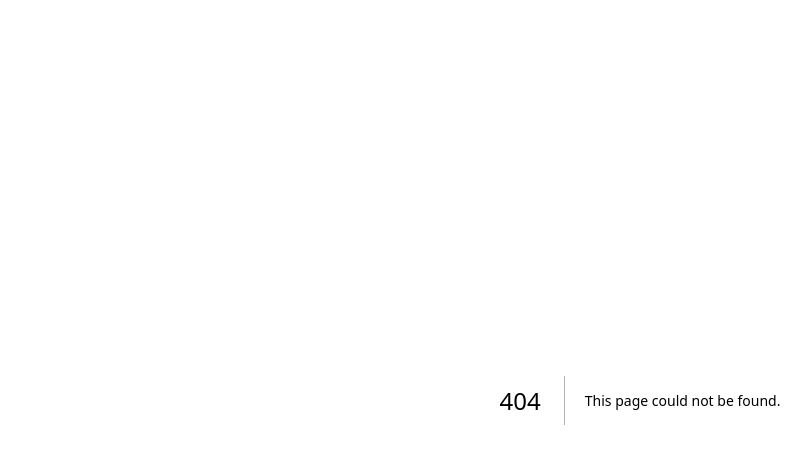
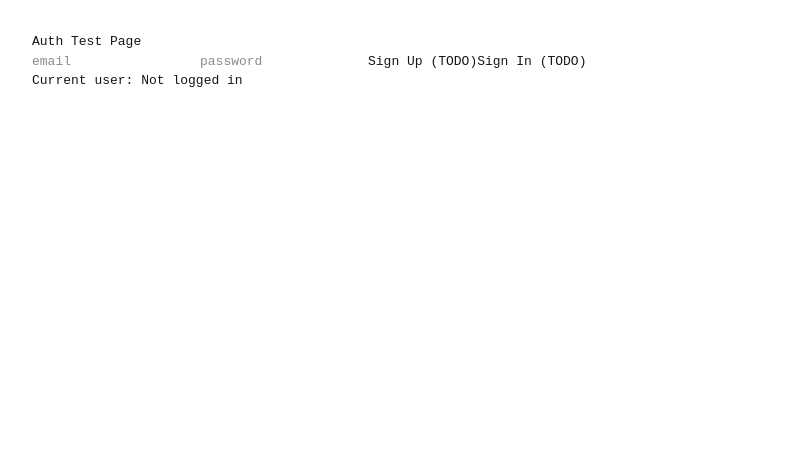
Before and after one commit to Krishna-Konda/ganesh-diary-ledger, a Next.js app: page /auth-test in a window 1280 px wide. Before the commit this address had no page. Shown: the top 464 px of the page, without its empty margins (0-811 px from the left). Built offline with nearby package versions, Linux system fonts and the light colour scheme; no server answers.

Commit message:
auth-test skeleton code

```diff
--- /dev/null
+++ b/app/auth-test/page.tsx
@@ -0,0 +1,42 @@
+"use client";
+
+import { createClient } from "@supabase/supabase-js";
+import { useState, useEffect } from "react";
+
+const supabase = createClient(
+  process.env.NEXT_PUBLIC_SUPABASE_URL!,
+  process.env.NEXT_PUBLIC_SUPABASE_ANON_KEY!,
+);
+
+export default function AuthTest() {
+  const [email, setEmail] = useState("");
+  const [password, setPassword] = useState("");
+  const [user, setUser] = useState<any>(null);
+  const [message, setMessage] = useState("");
+
+  // TODO: add your signUp and signIn functions here
+
+  return (
+    <main style={{ padding: "2rem", fontFamily: "monospace" }}>
+      <h1>Auth Test Page</h1>
+      <input
+        placeholder="email"
+        value={email}
+        onChange={(e) => setEmail(e.target.value)}
+      />
+      <input
+        placeholder="password"
+        type="password"
+        value={password}
+        onChange={(e) => setPassword(e.target.value)}
+      />
+      <button>Sign Up (TODO)</button>
+      <button>Sign In (TODO)</button>
+      <p>
+        Current user:{" "}
+        {user ? JSON.stringify(user.user_metadata) : "Not logged in"}
+      </p>
+      <p>{message}</p>
+    </main>
+  );
+}
--- a/app/page.tsx
+++ b/app/page.tsx
@@ -1,10 +1,43 @@
+"use client";
+
+import { createClient } from "@supabase/supabase-js";
+import { useEffect, useState } from "react";
+
+const supabase = createClient(
+  process.env.NEXT_PUBLIC_SUPABASE_URL!,
+  process.env.NEXT_PUBLIC_SUPABASE_ANON_KEY!,
+);
+
 export default function Home() {
+  const [customers, setCustomers] = useState<any[]>([]);
+  const [error, setError] = useState<string | null>(null);
+
+  useEffect(() => {
+    async function fetchCustomers() {
+      const { data, error } = await supabase
+        .from("customers")
+        .select("*")
+        .limit(5);
+      if (error) {
+        setError(error.message);
+        console.error(error);
+      } else {
+        setCustomers(data || []);
+      }
+    }
+    fetchCustomers();
+  }, []);
+
   return (
-    <main className="flex min-h-screen flex-col items-center justify-center p-24">
-      <h1 className="text-4xl font-bold">
-        Ganesh Dairy Ledger – Setup Complete
-      </h1>
-      <p className="mt-4">Local dev server running. Do not modify yet.</p>
+    <main style={{ padding: "2rem", fontFamily: "monospace" }}>
+      <h1>Ganesh Dairy – Test Connection</h1>
+
+      {error && (
+        <div style={{ color: "red", margin: "1rem 0" }}>ERROR: {error}</div>
+      )}
+
+      <h2>Customers ({customers.length})</h2>
+      <pre>{JSON.stringify(customers, null, 2)}</pre>
     </main>
   );
 }
```
